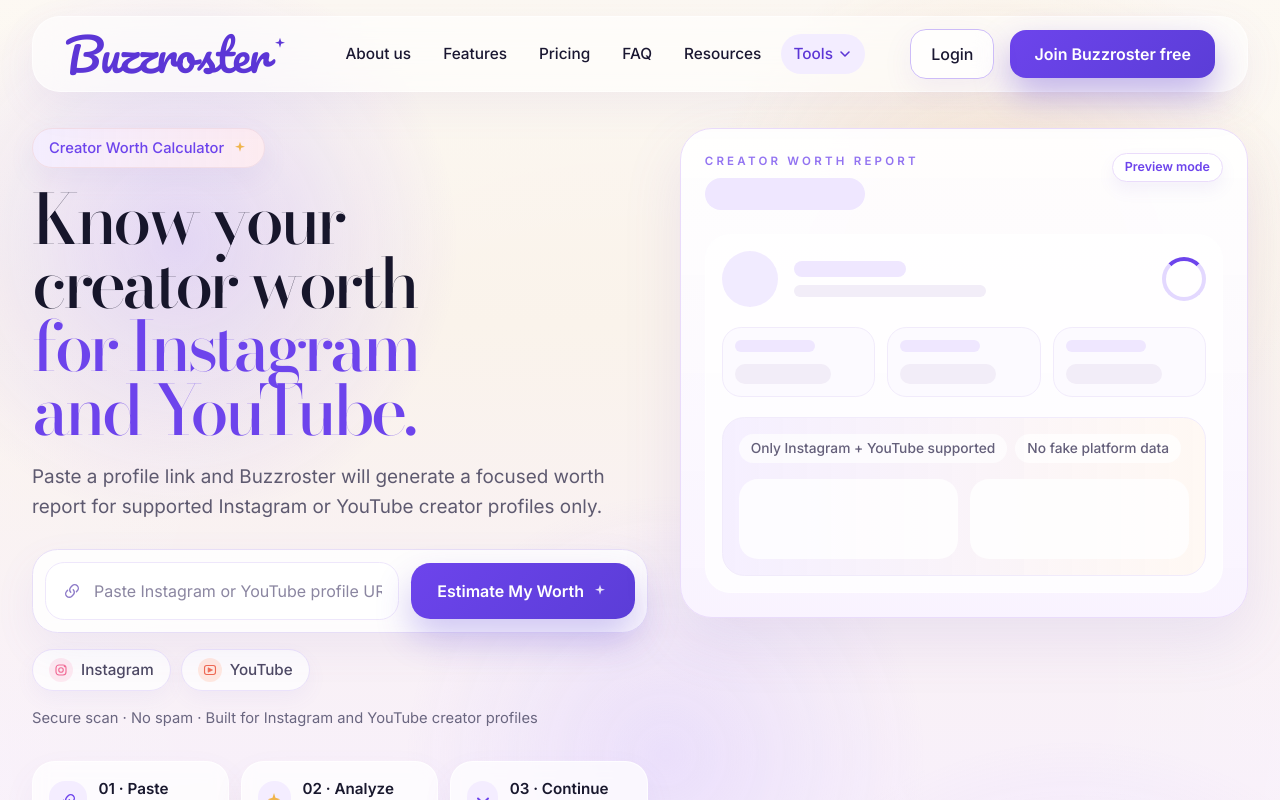
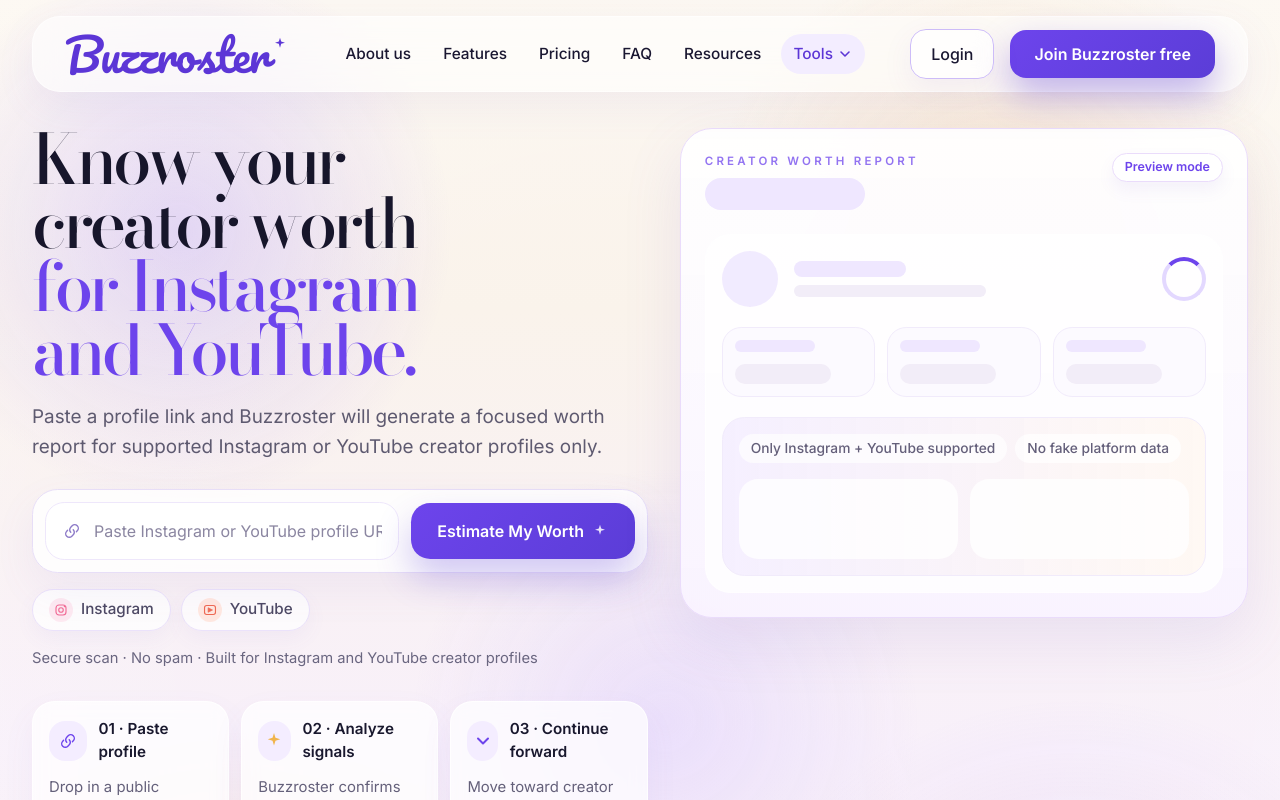
Before and after one commit to lakshy1/13-buzzroster, a Next.js app: page /tools/creator-worth-calculator in a window 1280 px wide. Shown: the top 800 px of the page. Built offline with nearby package versions, Linux system fonts and the light colour scheme.

Commit message:
changs in creator page

```diff
--- a/app/page.tsx
+++ b/app/page.tsx
@@ -17,6 +17,7 @@
 ];
 
 const toolsMenuItems = [
+  { label: "Creator Worth Calculator", href: "/tools/creator-worth-calculator" },
   { label: "Creator Workspace", href: "#features" },
   { label: "Campaign Tracking", href: "#pricing" },
   { label: "Support & Resources", href: "#resources" },
--- a/app/tools/creator-worth-calculator/CreatorWorthCalculatorPage.tsx
+++ b/app/tools/creator-worth-calculator/CreatorWorthCalculatorPage.tsx
@@ -1467,10 +1467,6 @@
                 className="grid gap-8 lg:grid-cols-[1.04fr_0.96fr] lg:items-start"
               >
                 <div className="relative">
-                  <div className="inline-flex items-center gap-2 rounded-full border border-[#f2dde6] bg-[linear-gradient(90deg,rgba(244,237,255,0.95)_0%,rgba(255,236,240,0.88)_100%)] px-4 py-2 text-[0.92rem] font-medium text-[#6d44ec] shadow-[0_10px_28px_rgba(125,96,207,0.08)]">
-                    <span>Creator Worth Calculator</span>
-                    <SparkIcon className="h-4 w-4 text-[#f0b44b]" />
-                  </div>
                   <AnalysisCard platform={detectPlatform(inputUrl)} step={analysisStep} />
                 </div>
                 <PreviewCard />
@@ -1485,12 +1481,7 @@
                 className="grid gap-8 lg:grid-cols-[1.04fr_0.96fr] lg:items-start"
               >
                 <div className="relative">
-                  <div className="inline-flex items-center gap-2 rounded-full border border-[#f2dde6] bg-[linear-gradient(90deg,rgba(244,237,255,0.95)_0%,rgba(255,236,240,0.88)_100%)] px-4 py-2 text-[0.92rem] font-medium text-[#6d44ec] shadow-[0_10px_28px_rgba(125,96,207,0.08)]">
-                    <span>Creator Worth Calculator</span>
-                    <SparkIcon className="h-4 w-4 text-[#f0b44b]" />
-                  </div>
-
-                  <h1 className="mt-5 max-w-[11.5ch] font-[family-name:var(--font-serif)] text-[clamp(3rem,5.4vw,5.8rem)] font-medium leading-[0.92] tracking-[-0.06em] text-[#17162b]">
+                  <h1 className="max-w-[11.5ch] font-[family-name:var(--font-serif)] text-[clamp(3rem,5.4vw,5.8rem)] font-medium leading-[0.92] tracking-[-0.06em] text-[#17162b]">
                     <span className="block">Know your creator worth</span>
                     <span className="block text-[#6d44ec]">for Instagram and YouTube.</span>
                   </h1>
```
